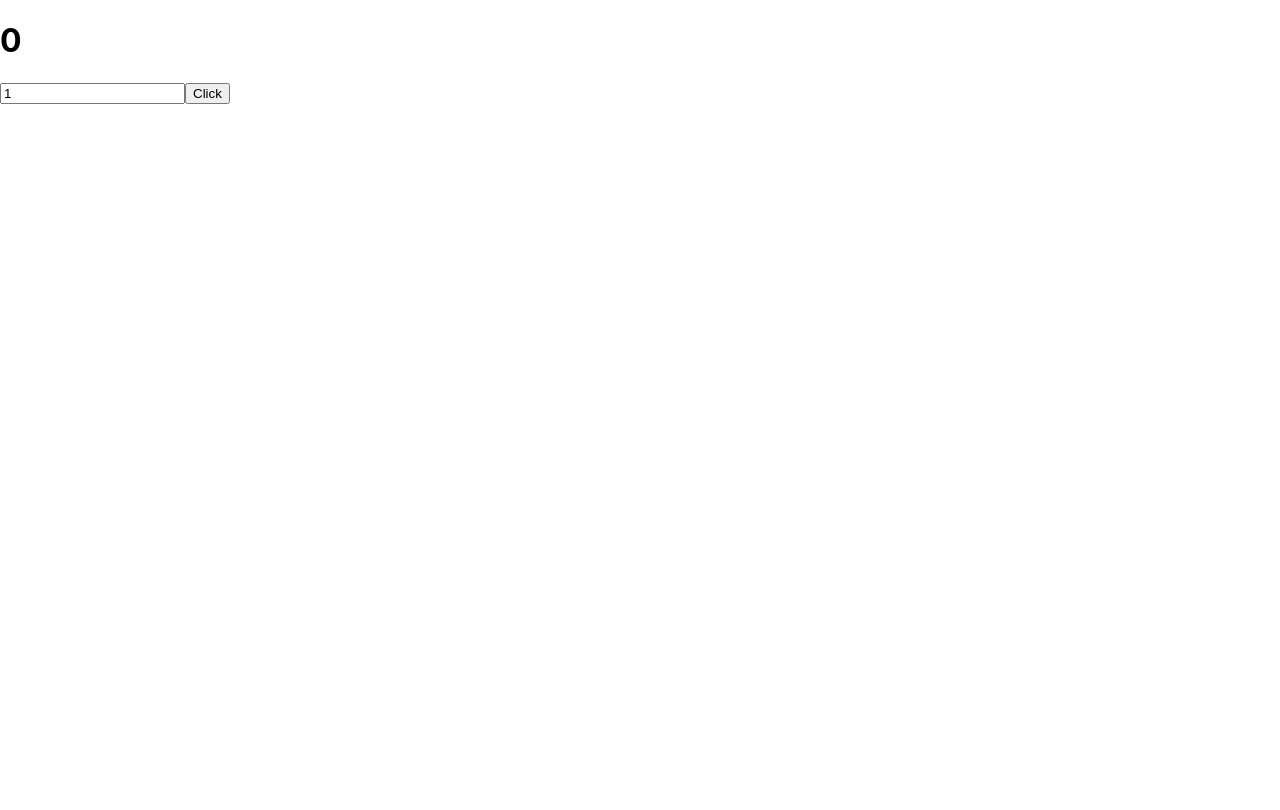
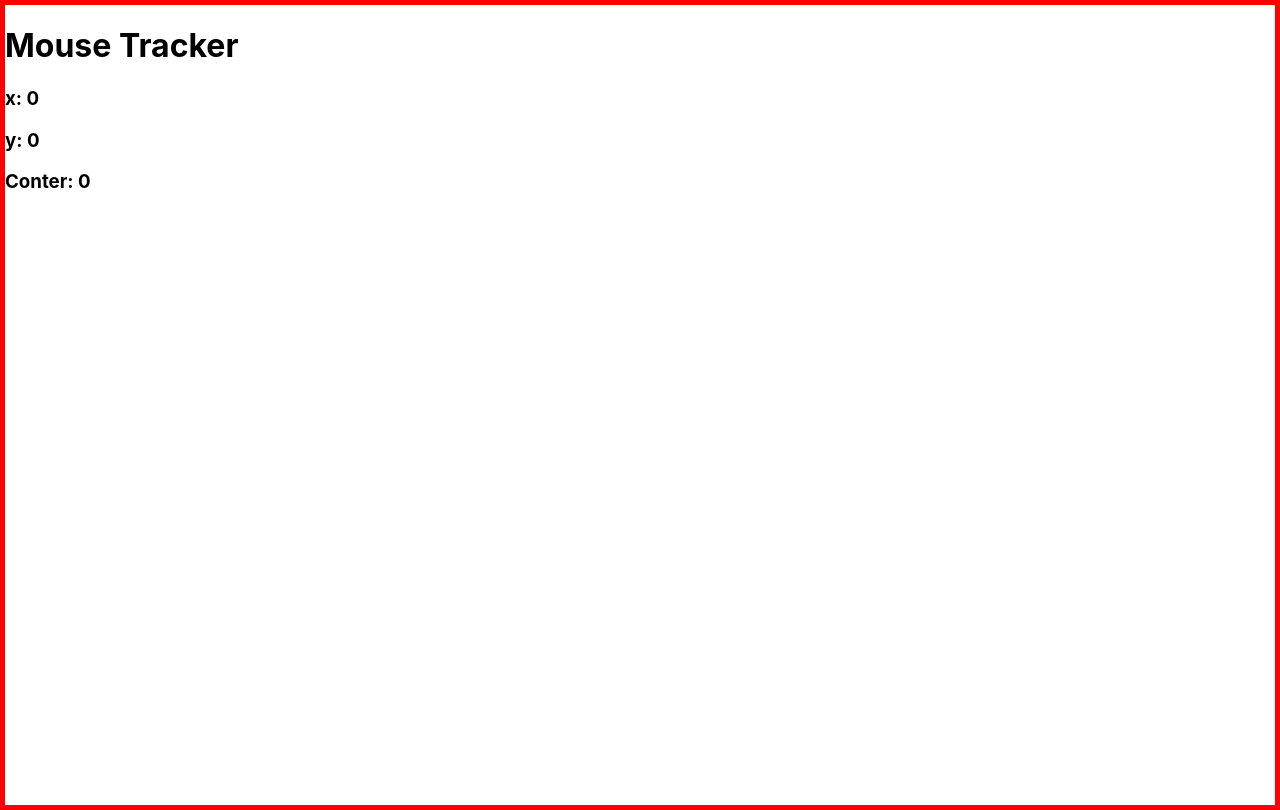
Before and after one commit to freshcodeAlice/react-learning-practice, a React (Create React App) app: page / in a window 1280 px wide. Built offline with nearby package versions, Linux system fonts and the light colour scheme.

Commit message:
MouseTracker

```diff
--- a/src/components/Home/index.js
+++ b/src/components/Home/index.js
@@ -1,24 +1,36 @@
 import React, { useState } from 'react';
 
 const Home = () => {
+  const [coordinates, setCoordinates] = useState({
+    x: 0,
+    y: 0,
+  });
+
   const [counter, setCounter] = useState(0);
-  const [step, setStep] = useState(1);
+  // setState в хуках !== this.setState в классах!
+  // Для одной сущности - один state
 
-  const handler = () => {
-    setCounter(counter + step);
+  const handleMouseMove = ({ clientX, clientY }) => {
+    setCoordinates({
+      x: clientX,
+      y: clientY,
+    });
   };
 
-  const changeHandler = event => {
-    setStep(Number(event.target.value));
+  const clickHandler = () => {
+    setCounter(counter + 1);
   };
 
-  console.log('render');
-
   return (
-    <div>
-      <h1>{counter}</h1>
-      <input type='number' name='step' value={step} onChange={changeHandler} />
-      <button onClick={handler}>Click</button>
+    <div
+      style={{ height: '100vh', border: '5px solid red' }}
+      onMouseMove={handleMouseMove}
+      onClick={clickHandler}
+    >
+      <h1>Mouse Tracker</h1>
+      <h3>x: {coordinates.x} </h3>
+      <h3>y: {coordinates.y} </h3>
+      <h3>Conter: {counter} </h3>
     </div>
   );
 };
```
